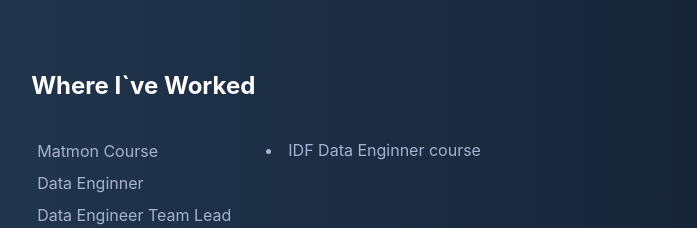
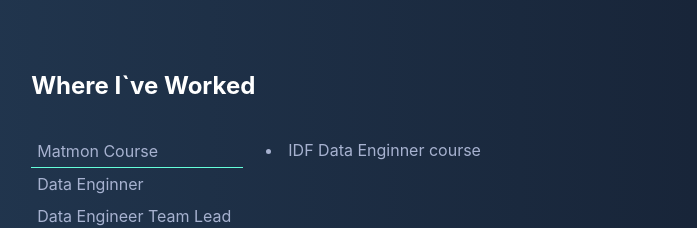
Before and after one commit to shaharluftig/luftig-portfolio, a Next.js app in the folder luftig-portfolio/: page / in a window 1280 px wide. Shown: the part 1580-1808 px from the top of the page, without its empty margins (276-973 px from the left). Built offline with nearby package versions, Linux system fonts and the light colour scheme.

Commit message:
added border to active job

```diff
--- a/luftig-portfolio/components/sections/Experience.tsx
+++ b/luftig-portfolio/components/sections/Experience.tsx
@@ -24,6 +24,9 @@ export default function Experience() {
                 <div className={styles.experienceContainer}>
                     <ul className={styles.jobsList}>
                         {Object.keys(experienceHistory).map(job => {
+                            if (job === currentJob) {
+                                return <li className={styles.activeJob} key={job} onClick={() => handleJobClick(job)}>{job}</li>
+                            }
                             return <li className={styles.jobItem} key={job} onClick={() => handleJobClick(job)}>{job}</li>
                         })}
                     </ul>
--- a/luftig-portfolio/styles/Experience.module.css
+++ b/luftig-portfolio/styles/Experience.module.css
@@ -12,7 +12,12 @@
     padding: 0;
 }
 
-.jobItem {
+.activeJob {
+    border-bottom: #64ffda 1px solid;
+}
+
+.jobItem,
+.activeJob {
     list-style-type: none;
     padding: 6px;
     cursor: pointer;
```
